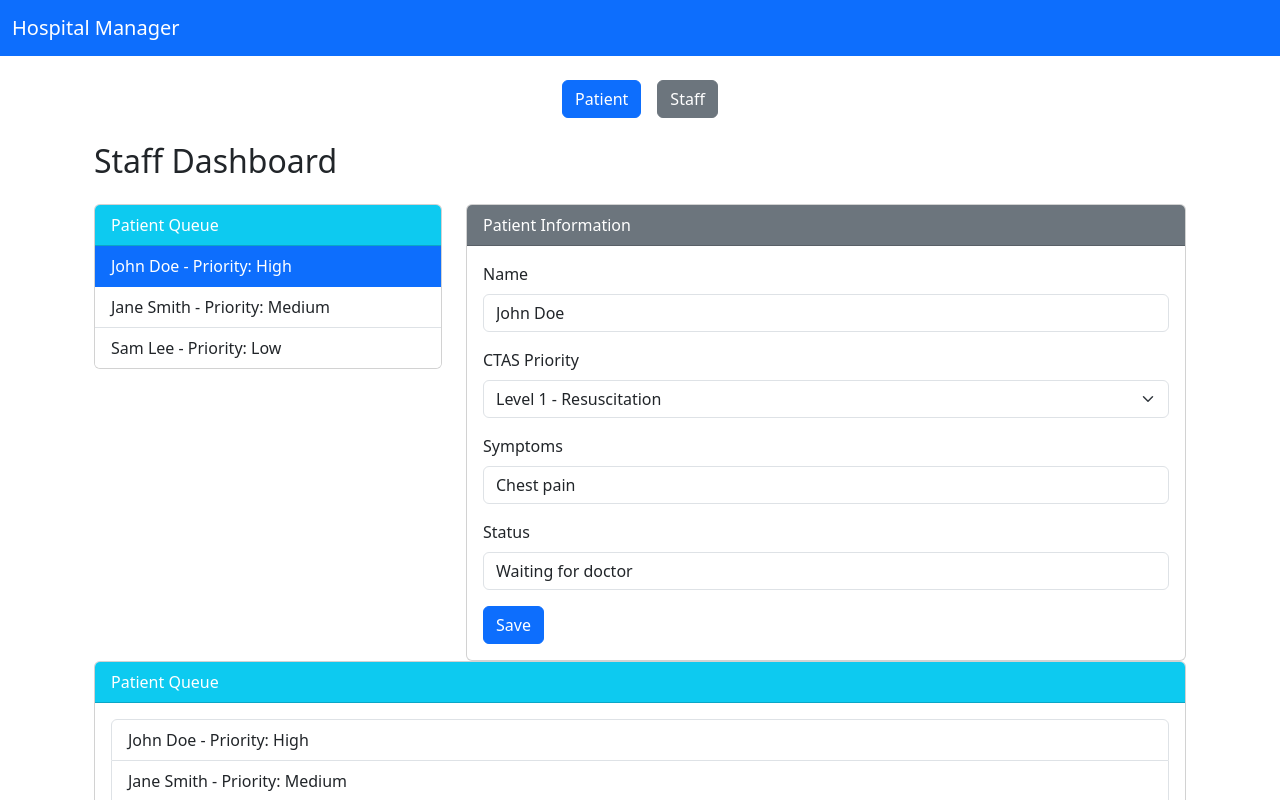
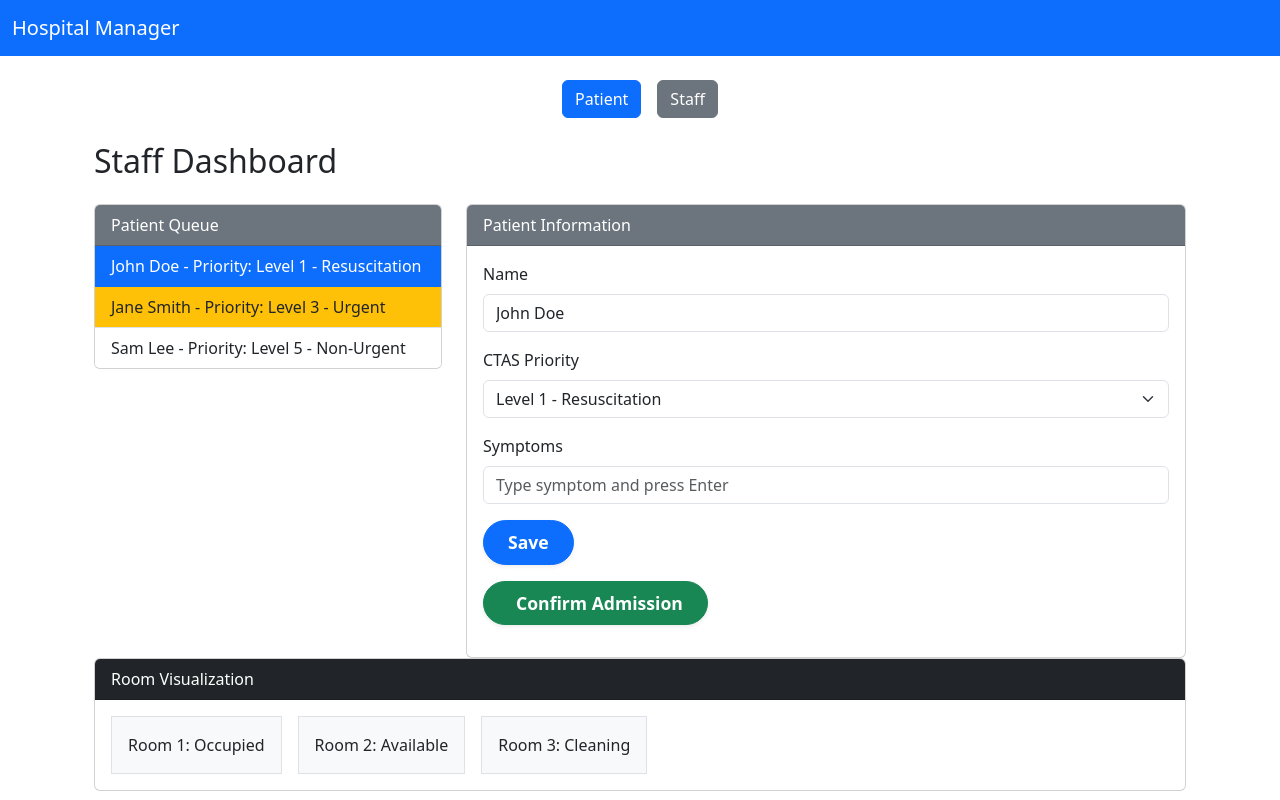
Before and after one commit to hospitalhelpers/hospitalmanager, a React (Vite) app in the folder frontend/: page / in a window 1280 px wide. Both pictures are taken after a click on the button "Staff". Shown: the top 800 px of the page. Built offline with nearby package versions, Linux system fonts and the light colour scheme.

Commit message:
feat: update frontend

```diff
--- a/frontend/src/components/PatientDashboard.jsx
+++ b/frontend/src/components/PatientDashboard.jsx
@@ -1,12 +1,10 @@
 import React from "react";
-import SymptomUpdateForm from "./SymptomUpdateForm";
 import WaitTimeDisplay from "./WaitTimeDisplay";
 import ProgressReport from "./ProgressReport";
 
 const PatientDashboard = () => (
   <div className="container">
     <h2 className="mb-4">Patient Dashboard</h2>
-    <SymptomUpdateForm />
     <WaitTimeDisplay />
     <ProgressReport />
   </div>
--- a/frontend/src/components/PatientQueue.jsx
+++ b/frontend/src/components/PatientQueue.jsx
@@ -1,16 +1,63 @@
-import React from "react";
+import React, { useState } from "react";
 
-const PatientQueue = () => (
+const PatientQueue = () => {
+  const [symptomInput, setSymptomInput] = useState("");
+  const [symptoms, setSymptoms] = useState([]);
+
+  const handleInputChange = (e) => {
+    setSymptomInput(e.target.value);
+  };
+
+  const handleInputKeyDown = (e) => {
+    if (e.key === "Enter" && symptomInput.trim() !== "") {
+      e.preventDefault();
+      setSymptoms([
+        ...symptoms,
+        {
+          text: symptomInput.trim(),
+          timestamp: new Date().toLocaleString()
+        }
+      ]);
+      setSymptomInput("");
+    }
+  };
+
+  return (
     <div className="card mb-3">
-    <div className="card-header bg-info text-white">Patient Queue</div>
+      <div className="card-header bg-gray-400 text-black">Patient Queue</div>
       <div className="card-body">
+        <div className="mb-3">
+          <label htmlFor="symptomInput" className="form-label">Add Symptom</label>
+          <input
+            type="text"
+            className="form-control"
+            id="symptomInput"
+            value={symptomInput}
+            onChange={handleInputChange}
+            onKeyDown={handleInputKeyDown}
+            placeholder="Type symptom and press Enter"
+          />
+        </div>
+        {symptoms.length > 0 && (
+          <ul className="list-group mb-3">
+            {symptoms.map((symptom, idx) => (
+              <li key={idx} className="list-group-item">
+                <div className="d-flex justify-content-between align-items-center">
+                  <span>{symptom.text}</span>
+                  <small className="text-muted">{symptom.timestamp}</small>
+                </div>
+              </li>
+            ))}
+          </ul>
+        )}
         <ul className="list-group">
-        <li className="list-group-item">John Doe - Priority: High</li>
-        <li className="list-group-item">Jane Smith - Priority: Medium</li>
+          <li className="list-group-item">John Doe - Priority: Level 2 - Emergent</li>
+          <li className="list-group-item">Jane Smith - Priority: Level 3 - Emergent</li>
           <li className="list-group-item">Sam Lee - Priority: Low</li>
         </ul>
       </div>
     </div>
   );
+};
 
 export default PatientQueue;
--- a/frontend/src/components/StaffDashboard.jsx
+++ b/frontend/src/components/StaffDashboard.jsx
@@ -1,31 +1,96 @@
 import React, { useState } from "react";
 import PatientQueue from "./PatientQueue";
 import RoomVisualization from "./RoomVisualization";
-import AmbulanceOptimization from "./AmbulanceOptimization";
 
 const patients = [
-  { id: 1, name: "John Doe", priority: "High", symptoms: "Chest pain", status: "Waiting for doctor" },
-  { id: 2, name: "Jane Smith", priority: "Medium", symptoms: "Headache", status: "Vitals taken" },
-  { id: 3, name: "Sam Lee", priority: "Low", symptoms: "Cough", status: "Checked in" },
+  { id: 1, name: "John Doe", priority: "Level 1 - Resuscitation", symptoms: "", status: "Waiting for doctor" },
+  { id: 2, name: "Jane Smith", priority: "Level 3 - Urgent", symptoms: "", status: "Vitals taken" },
+  { id: 3, name: "Sam Lee", priority: "Level 5 - Non-Urgent", symptoms: "", status: "Checked in" },
 ];
 
+const priorityOrder = [
+  "Level 1 - Resuscitation",
+  "Level 2 - Emergent",
+  "Level 3 - Urgent",
+  "Level 4 - Less Urgent",
+  "Level 5 - Non-Urgent"
+];
+const priorityColors = {
+  "Level 1 - Resuscitation": "bg-primary text-white", // blue
+  "Level 2 - Emergent": "bg-danger text-white",      // red
+  "Level 3 - Urgent": "bg-warning text-dark",         // yellow
+  "Level 4 - Less Urgent": "bg-success text-white",   // neon green
+  "Level 5 - Non-Urgent": "bg-white text-dark"        // white
+};
+
 const StaffDashboard = () => {
-  const [selectedPatient, setSelectedPatient] = useState(patients[0]);
+  const [patientsState, setPatientsState] = useState(patients);
+  const [selectedPatient, setSelectedPatient] = useState(patientsState[0]);
   const [editData, setEditData] = useState(selectedPatient);
+  const [symptomInput, setSymptomInput] = useState("");
+  const [admitted, setAdmitted] = useState(false);
 
   const handleSelect = (patient) => {
     setSelectedPatient(patient);
     setEditData(patient);
+    setSymptomInput("");
+    setAdmitted(false);
   };
 
   const handleChange = (e) => {
     setEditData({ ...editData, [e.target.name]: e.target.value });
   };
 
+  const handleSymptomInputChange = (e) => {
+    setSymptomInput(e.target.value);
+  };
+
+  const handleSymptomInputKeyDown = (e) => {
+    if (e.key === "Enter" && symptomInput.trim() !== "") {
+      e.preventDefault();
+      setEditData({
+        ...editData,
+        symptoms: Array.isArray(editData.symptoms)
+          ? [...editData.symptoms, { text: symptomInput.trim(), timestamp: new Date().toLocaleString() }]
+          : [{ text: editData.symptoms, timestamp: new Date().toLocaleString() }, { text: symptomInput.trim(), timestamp: new Date().toLocaleString() }].filter(s => s.text)
+      });
+      setSymptomInput("");
+    }
+  };
+
+  const handleDeleteSymptom = (idx) => {
+    setEditData({
+      ...editData,
+      symptoms: editData.symptoms.filter((_, i) => i !== idx)
+    });
+  };
+
   const handleSave = () => {
-    // In a real app, update backend here
+    // Update patient in queue
+    const updatedPatients = patientsState.map((p) =>
+      p.id === editData.id ? { ...editData } : p
+    );
+    setPatientsState(updatedPatients);
     setSelectedPatient(editData);
     alert("Patient info updated!");
+  };
+
+  const handleConfirmAdmit = () => {
+    setAdmitted(true);
+    // Remove patient from queue
+    setPatientsState(patientsState.filter(p => p.id !== editData.id));
+    alert(`Patient ${editData.name} admitted!`);
+    // Optionally clear selection if no patients left
+    if (patientsState.length === 1) {
+      setSelectedPatient(null);
+      setEditData({});
+      setAdmitted(false);
+    } else {
+      const nextPatient = patientsState.find(p => p.id !== editData.id);
+      setSelectedPatient(nextPatient);
+      setEditData(nextPatient);
+      setAdmitted(false);
+    }
   };
 
   return (
@@ -34,12 +99,15 @@ const StaffDashboard = () => {
       <div className="row">
         <div className="col-md-4">
           <div className="card">
-            <div className="card-header bg-info text-white">Patient Queue</div>
+            <div className="card-header bg-secondary text-white">Patient Queue</div>
             <ul className="list-group list-group-flush">
-              {patients.map((patient) => (
+              {patientsState
+                .slice() // copy array
+                .sort((a, b) => priorityOrder.indexOf(a.priority) - priorityOrder.indexOf(b.priority))
+                .map((patient) => (
                   <li
                     key={patient.id}
-                  className={`list-group-item ${selectedPatient.id === patient.id ? "active" : ""}`}
+                    className={`list-group-item ${selectedPatient.id === patient.id ? "active" : ""} ${priorityColors[patient.priority]}`}
                     style={{ cursor: "pointer" }}
                     onClick={() => handleSelect(patient)}
                   >
@@ -71,21 +139,51 @@ const StaffDashboard = () => {
                 </div>
                 <div className="mb-3">
                   <label className="form-label">Symptoms</label>
-                  <input type="text" className="form-control" name="symptoms" value={editData.symptoms} onChange={handleChange} />
+                  <input
+                    type="text"
+                    className="form-control"
+                    name="symptomInput"
+                    value={symptomInput}
+                    onChange={handleSymptomInputChange}
+                    onKeyDown={handleSymptomInputKeyDown}
+                    placeholder="Type symptom and press Enter"
+                  />
+                  {Array.isArray(editData.symptoms) && (
+                    <ul className="list-group mt-2">
+                      {[...editData.symptoms].slice().reverse().map((symptom, idx) => (
+                        <li key={idx} className="list-group-item d-flex justify-content-between align-items-center">
+                          <span>{symptom.text}</span>
+                          <small className="text-muted">{symptom.timestamp}</small>
+                          <button
+                            type="button"
+                            className="btn btn-sm btn-danger ms-2"
+                            onClick={() => handleDeleteSymptom(editData.symptoms.length - 1 - idx)}
+                          >Delete</button>
+                        </li>
+                      ))}
+                    </ul>
+                  )}
                 </div>
-                <div className="mb-3">
-                  <label className="form-label">Status</label>
-                  <input type="text" className="form-control" name="status" value={editData.status} onChange={handleChange} />
+                <button type="button" className="btn btn-primary px-4 py-2 rounded-pill shadow-sm fw-bold" style={{ fontSize: "1.1rem" }} onClick={handleSave}>Save</button>
+                <div className="mb-3 mt-3">
+                  <div className="d-flex align-items-center gap-2">
+                    <button
+                      type="button"
+                      className={`btn px-4 py-2 rounded-pill shadow-sm fw-bold ${admitted ? 'btn-secondary' : 'btn-success'}`}
+                      style={{ fontSize: "1.1rem" }}
+                      onClick={handleConfirmAdmit}
+                      disabled={admitted}
+                    >
+                      <i className="bi bi-check-circle me-2"></i> {admitted ? 'Admitted' : 'Confirm Admission'}
+                    </button>
                   </div>
-                <button type="button" className="btn btn-primary" onClick={handleSave}>Save</button>
+                </div>
               </form>
             </div>
           </div>
         </div>
       </div>
-      <PatientQueue />
       <RoomVisualization />
-      <AmbulanceOptimization />
     </div>
   );
 };
```
Lines whose indentation alone changed are shown as unchanged.
